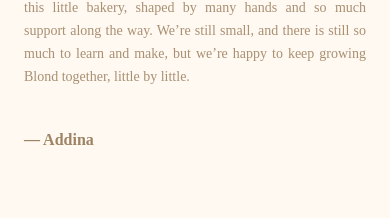
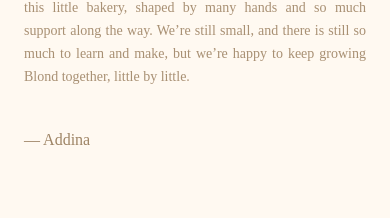
Before and after one commit to BeatrixBlaine/Blond-Website, a React (Vite) app: page / in a window 390 px wide. Shown: the part 2617-2835 px from the top of the page. Built offline with nearby package versions, Linux system fonts and the light colour scheme; a web font is replaced by a local one.

Commit message:
signature

```diff
--- a/src/pages/Home.tsx
+++ b/src/pages/Home.tsx
@@ -715,9 +715,10 @@
 
                 <div className="pt-4">
                   <p
-                    className="font-sans text-base md:text-lg"
+                    className="text-base md:text-lg "
                     style={{
-                      fontWeight: 650,
+                      fontFamily: '"Times New Roman", Times, serif',
+                      fontWeight: 400,
                       color: BRAND,
                     }}
                   >
```
